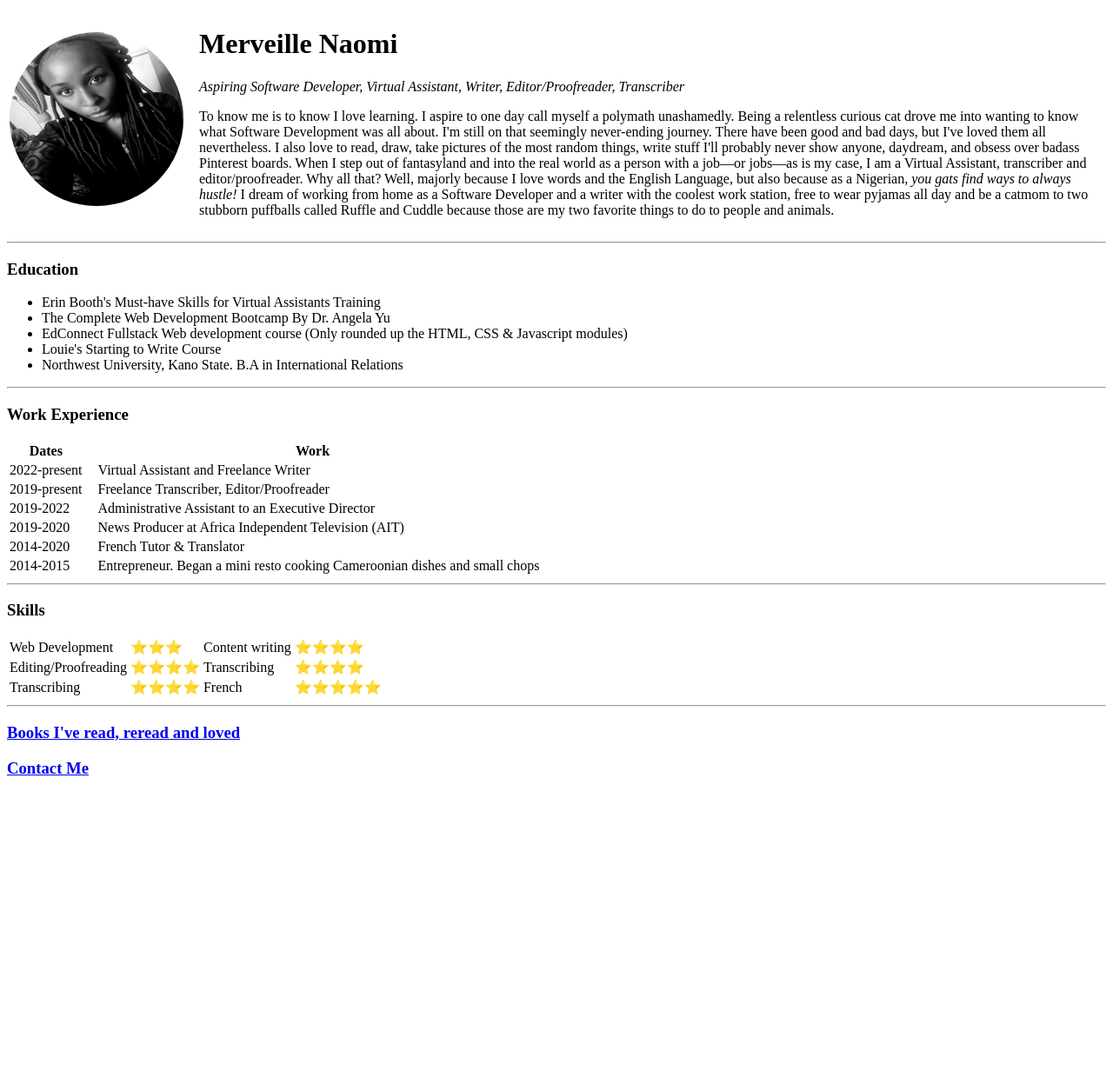
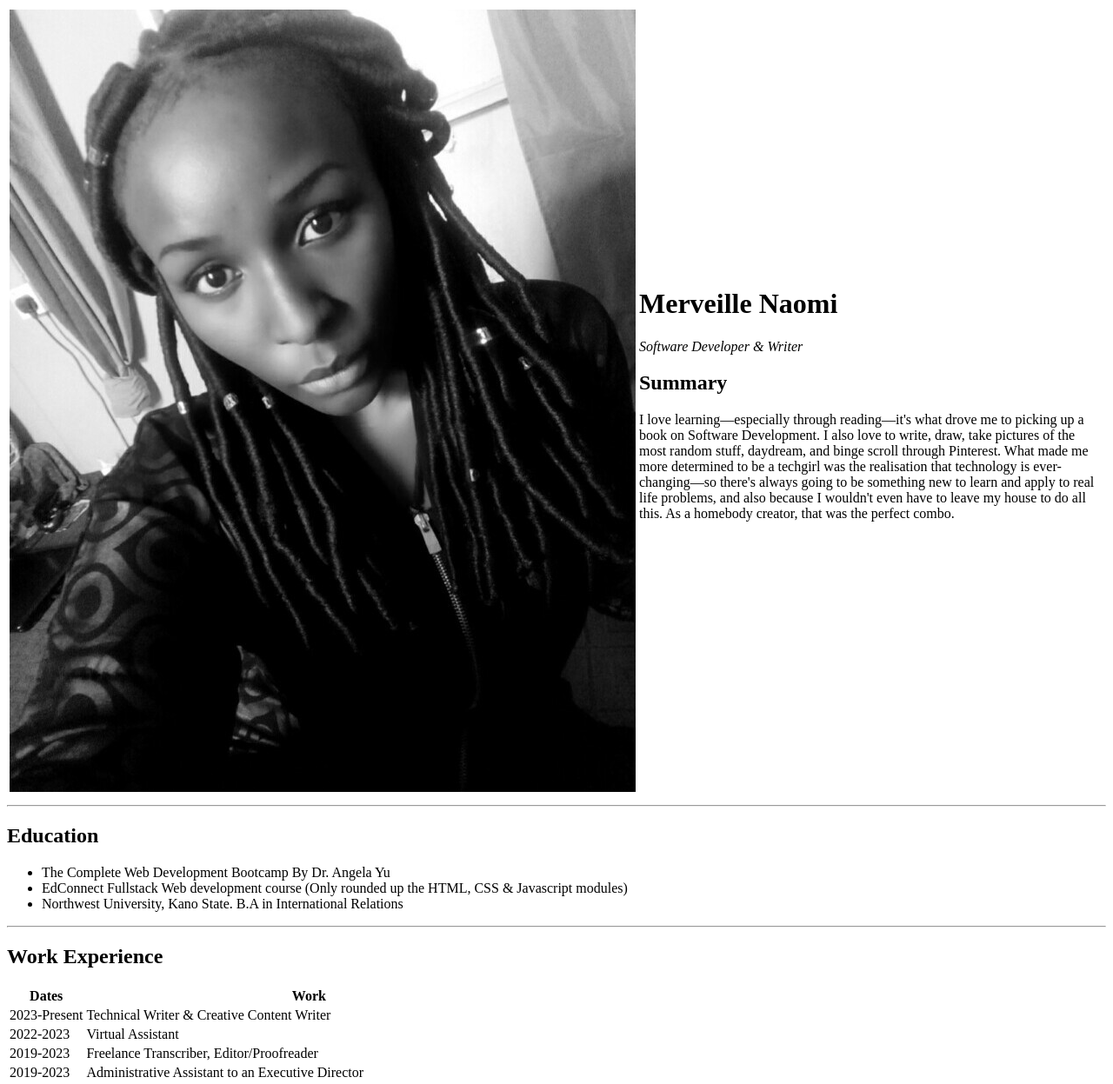
Before and after one commit to Merve322/CV, a plain HTML site: page index.html in a window 1280 px wide. Shown: the top 1247 px of the page at 87% size. Before the commit the page ends 913 px from the top, so only its background shows below. Drawn offline with Linux system fonts and the light colour scheme.

Commit message:
Add files via upload
create new online resume using only html

```diff
--- a/index.html
+++ b/index.html
@@ -1,42 +1,34 @@
 <!DOCTYPE html>
-<html lang="en" dir="ltr">
-
+<html lang="en">
 <head>
-  <meta charset="utf-8">
-  <title>Merveille's Personal Site</title>
-  <link rel="stylesheet" href="styles.css" />
+  <meta charset="UTF-8">
+  <meta name="viewport" content="width=device-width, initial-scale=1.0">
+  <title>My Resume</title>
 </head>
 
 <body>
   <table>
     <tr>
       <td>
-        <img src="images/merv.JPG" class="img" alt="Merveille's Profile picture">
+        <img src="images/merv.JPG" alt="Merveille's Profile picture" />
       </td>
-      <td class="merv-td">
+      <td>
         <h1>Merveille Naomi</h1>
-        <p><em>Aspiring Software Developer, Virtual Assistant, Writer, Editor/Proofreader, Transcriber</em></p>
-        <p>To know me is to know I love learning. I aspire to one day call myself a polymath unashamedly. Being a relentless curious cat drove me into wanting to know what Software Development was all about. I'm still on that seemingly never-ending
-          journey. There have been good and bad days, but I've loved them all nevertheless. I also love to read, draw, take pictures of the most random things, write stuff I'll probably never show anyone, daydream, and obsess over badass
-          Pinterest boards. When I step out of fantasyland and into the real world as a person with a job—or jobs—as is my case, I am a Virtual Assistant, transcriber and editor/proofreader. Why all that? Well, majorly because I love words and the
-          English
-          Language, but also because as a Nigerian, <em>you gats find ways to always hustle!</em> I dream of working from home as a Software Developer and a writer with the coolest work station, free to wear pyjamas all day and be a catmom to two
-          stubborn
-          puffballs called Ruffle and Cuddle because those are my two favorite things to do to people and animals.</p>
+        <p><em>Software Developer & Writer</em></p>
+        <h2>Summary</h2>
+        <p>I love learning—especially through reading—it's what drove me to picking up a book on Software Development. I also love to write, draw, take pictures of the most random stuff, daydream, and binge scroll through Pinterest. What made me more determined to be a techgirl was the realisation that technology is ever-changing—so there's always going to be something new to learn and apply to real life problems, and also because I wouldn't even have to leave my house to do all this. As a homebody creator, that was the perfect combo.</p>
       </td>
     </tr>
   </table>
-  <hr>
-  <h3>Education</h3>
+  <hr />
+  <h2>Education</h2>
   <ul>
-    <li>Erin Booth's Must-have Skills for Virtual Assistants Training</li>
     <li>The Complete Web Development Bootcamp By Dr. Angela Yu</li>
     <li>EdConnect Fullstack Web development course (Only rounded up the HTML, CSS & Javascript modules)</li>
-    <li>Louie's Starting to Write Course</li>
     <li>Northwest University, Kano State. B.A in International Relations</li>
   </ul>
   <hr />
-  <h3>Work Experience</h3>
+  <h2>Work Experience</h2>
   <table>
     <thead>
       <tr>
@@ -46,44 +38,48 @@
     </thead>
     <tbody>
       <tr>
-        <td>2022-present</td>
-        <td class="exp-td">Virtual Assistant and Freelance Writer</d>
+        <td>2023-Present</td>
+        <td>Technical Writer & Creative Content Writer</td>
       </tr>
       <tr>
-        <td>2019-present</td>
-        <td class="exp-td">Freelance Transcriber, Editor/Proofreader</d>
+        <td>2022-2023</td>
+        <td>Virtual Assistant</d>
       </tr>
       <tr>
-        <td>2019-2022</td>
-        <td class="exp-td">Administrative Assistant to an Executive Director</d>
+        <td>2019-2023</td>
+        <td>Freelance Transcriber, Editor/Proofreader</d>
+      </tr>
+      <tr>
+        <td>2019-2023</td>
+        <td>Administrative Assistant to an Executive Director</d>
       </tr>
       <tr>
         <td>2019-2020</td>
-        <td class="exp-td">News Producer at Africa Independent Television (AIT)</d>
+        <td>News Producer at Africa Independent Television (AIT)</d>
       </tr>
       <tr>
         <td>2014-2020</td>
-        <td class="exp-td">French Tutor & Translator</d>
+        <td>French Tutor & Translator</d>
       </tr>
       <tr>
         <td>2014-2015</td>
-        <td class="exp-td">Entrepreneur. Began a mini resto cooking Cameroonian dishes and small chops</d>
+        <td>Entrepreneur. Began a mini resto, cooking Cameroonian dishes and small chops</d>
       </tr>
     </tbody>
   </table>
   <hr />
-  <h3>Skills</h3>
+  <h2>Skills</h2>
   <table>
     <tr>
       <td>Web Development</td>
       <td>⭐⭐⭐</td>
-      <td>Content writing</td>
-      <td>⭐⭐⭐⭐</td>
+      <td>Technical writing</td>
+      <td>⭐⭐⭐</td>
     </tr>
     <tr>
-      <td>Editing/Proofreading</td>
+      <td>Creative Content writing</td>
       <td>⭐⭐⭐⭐</td>
-      <td>Transcribing</td>
+      <td>Editing & Proofreading</td>
       <td>⭐⭐⭐⭐</td>
     </tr>
     <tr>
@@ -94,8 +90,14 @@
     </tr>
   </table>
   <hr />
-  <h3><a href="booksRead.html">Books I've read, reread and loved</h3></a>
-  <h3><a href="contactMe.html">Contact Me</h3></a>
+  <p><a href="hobbies.html">What I love to do in my spare time</a></p>
+  <p><a href="booksRead.html">Some books I've read, reread and loved</p></a>
+  <p><a href="contactMe.html">Contact Me</p></a>
+  <hr />
+  <footer>
+    <div>
+      <p>&copy; 2023 Merveille Naomi. All rights reserved.</p>
+    </div>
+  </footer>
 </body>
-
 </html>
```
Also changed, not shown: booksRead.html (+25 -3 lines), contactMe.html (+18 -8 lines), hobbies.html (added, +34 -0 lines), merv.JPG (added).
